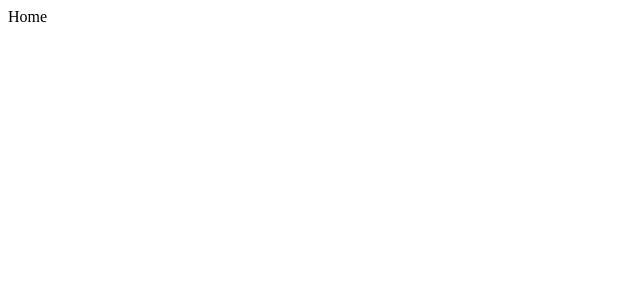
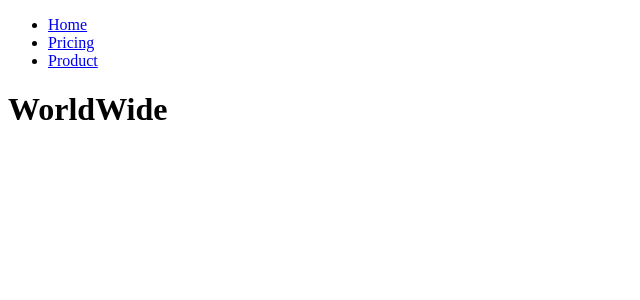
Before and after one commit to RachitJain959/worldwise, a React (Vite) app: page / in a window 1280 px wide. Shown: the top 300 px of the page, without its empty margins (0-640 px from the left). Built offline with nearby package versions, Linux system fonts and the light colour scheme.

Commit message:
PageNav component Link routes

```diff
--- /dev/null
+++ b/src/components/PageNav.jsx
@@ -0,0 +1,21 @@
+import { Link } from 'react-router-dom';
+
+function PageNav() {
+  return (
+    <nav>
+      <ul>
+        <li>
+          <Link to="/">Home</Link>
+        </li>
+        <li>
+          <Link to="/pricing">Pricing</Link>
+        </li>
+        <li>
+          <Link to="/product">Product</Link>
+        </li>
+      </ul>
+    </nav>
+  );
+}
+
+export default PageNav;
--- a/src/pages/Home.jsx
+++ b/src/pages/Home.jsx
@@ -1,5 +1,12 @@
+import PageNav from '../components/PageNav';
+
 function Home() {
-  return <div>Home</div>;
+  return (
+    <div>
+      <PageNav />
+      <h1>WorldWide</h1>
+    </div>
+  );
 }
 
 export default Home;
--- a/src/pages/Pricing.jsx
+++ b/src/pages/Pricing.jsx
@@ -1,5 +1,13 @@
+import PageNav from '../components/PageNav';
+
 function Pricing() {
-  return <div>Pricing</div>;
+  return (
+    <div>
+      <PageNav />
+
+      <h1>Pricing</h1>
+    </div>
+  );
 }
 
 export default Pricing;
--- a/src/pages/Product.jsx
+++ b/src/pages/Product.jsx
@@ -1,5 +1,13 @@
+import PageNav from '../components/PageNav';
+
 function Product() {
-  return <div>Product</div>;
+  return (
+    <div>
+      <PageNav />
+
+      <h1>Product</h1>
+    </div>
+  );
 }
 
 export default Product;
```
